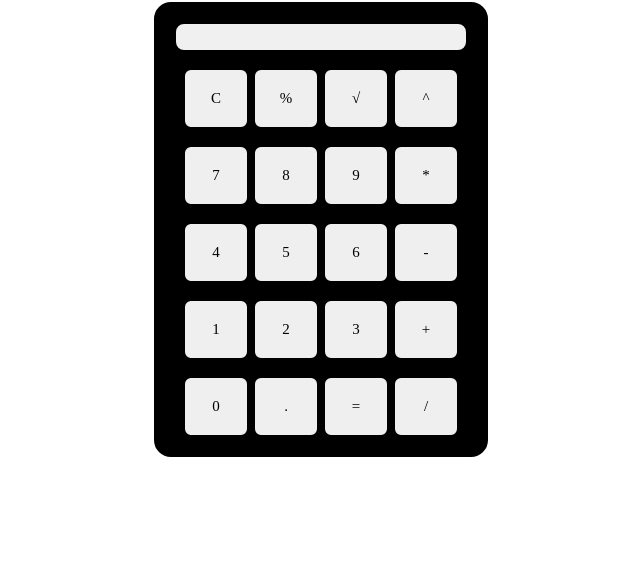
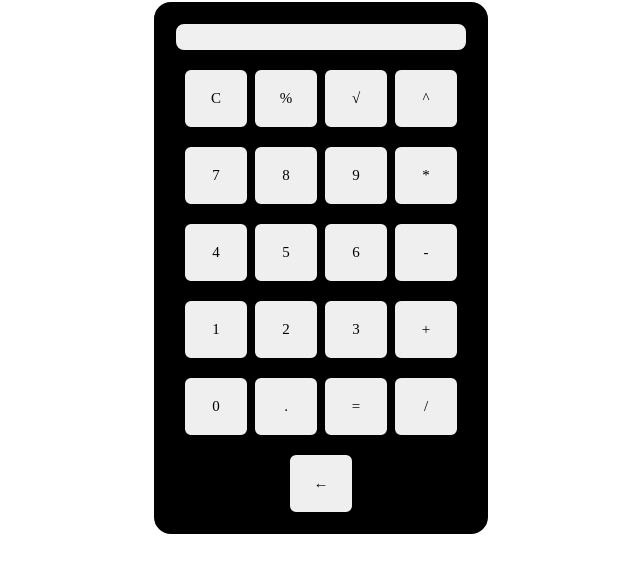
Before and after one commit to Saksham-Goel1107/Calculator, a plain HTML site: page index.html in a window 1280 px wide. Shown: the part 47-620 px from the top of the page, without its empty margins (319-959 px from the left). Drawn offline with Linux system fonts and the light colour scheme; a web font is replaced by a local one.

Commit message:
Update index.html
Added backspace button

```diff
--- a/index.html
+++ b/index.html
@@ -44,6 +44,9 @@
         <button>=</button>
         <button>/</button>
       </div>
+      <div class="row flex justify-center">
+          <button>←</button>
+      </div>
     </div>
     <script src="script.js"></script>
   </body>
```
